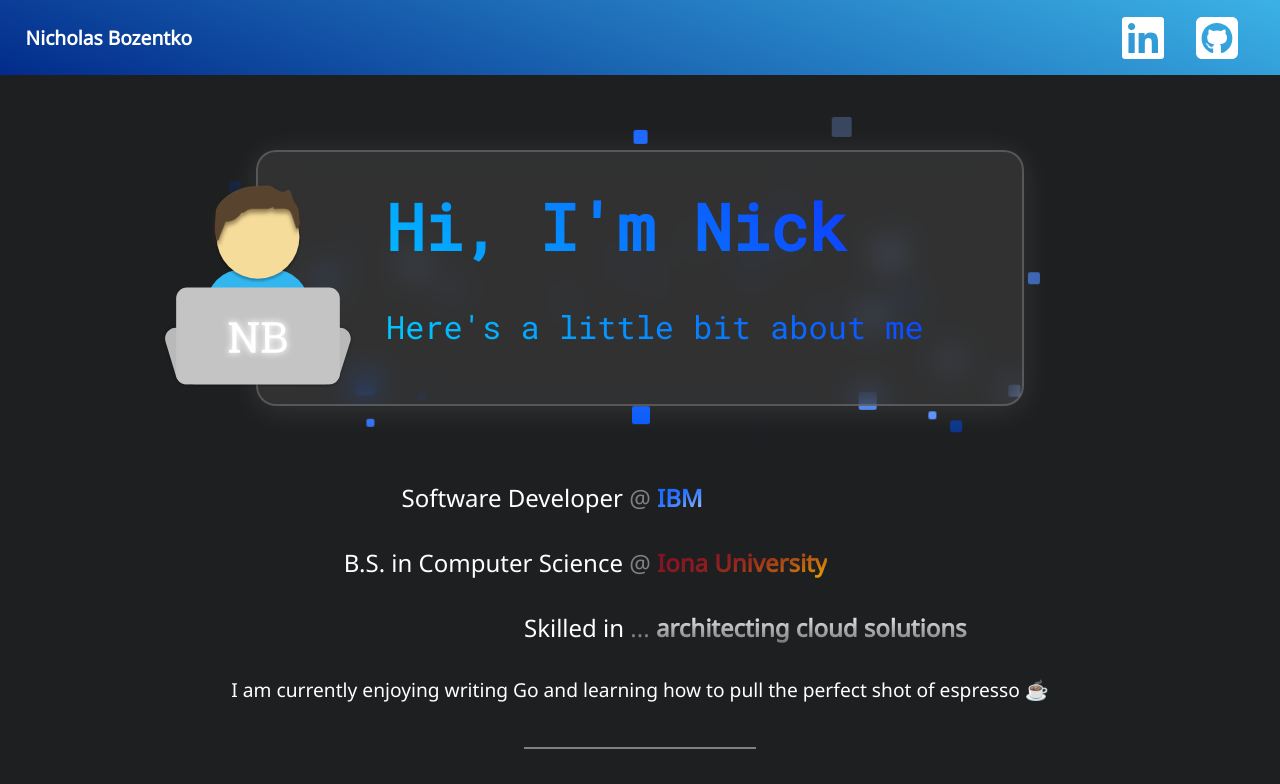
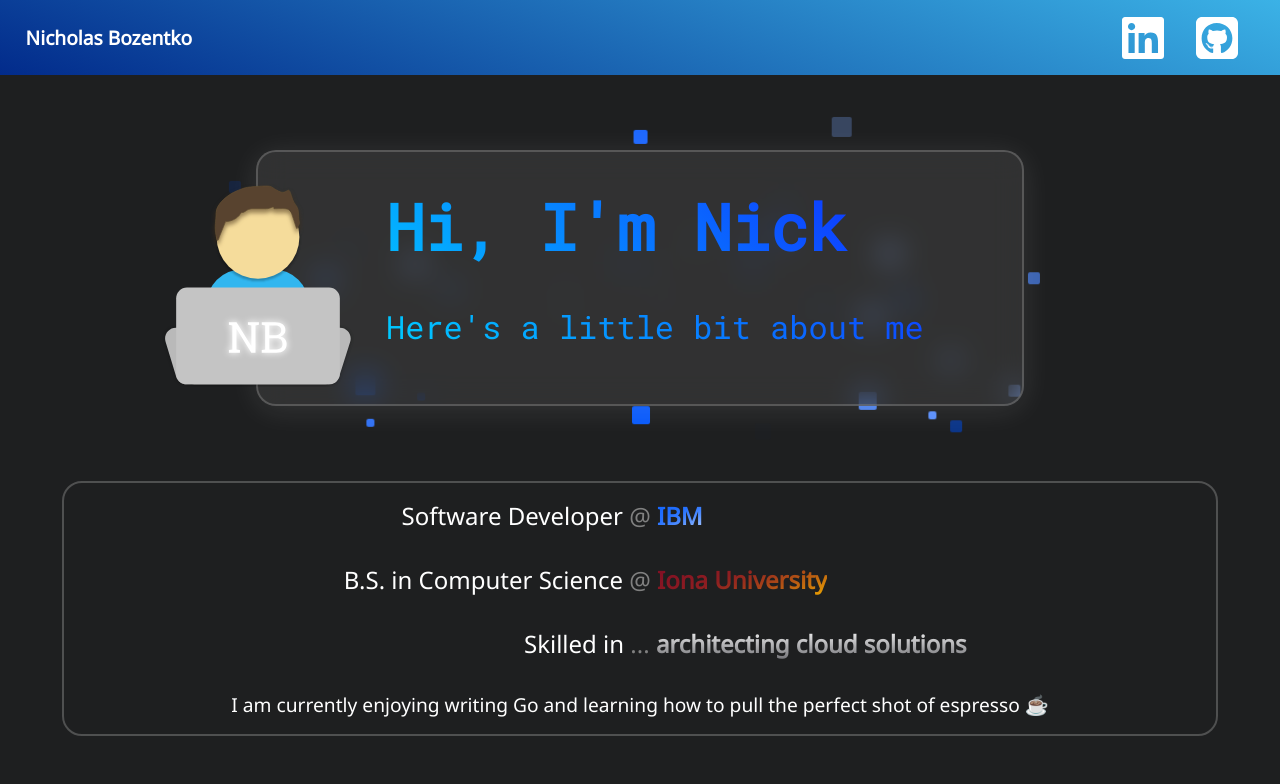
Before and after one commit to nickbozentko/nicholas-bozentko, a Next.js app: page / in a window 1280 px wide. Shown: the top 784 px of the page. Built offline with nearby package versions, Linux system fonts and the light colour scheme.

Commit message:
prevent content from shifting when words change

```diff
--- a/src/components/PersonalDetails.jsx
+++ b/src/components/PersonalDetails.jsx
@@ -26,6 +26,7 @@ const PersonalDetails = () => {
 
     return(
         <div className="personal-details-root">
+            <div className="outer-container">
                 <div className="container">
                     <div className="box left">Software Developer</div>
                     <div className="box center">&nbsp;@&nbsp;</div>
@@ -43,10 +44,9 @@ const PersonalDetails = () => {
                     <div className="box center">&nbsp;...&nbsp;</div>
                     <div className="box right"><span className={`word ${fade ? 'fade' : ''}`}>{skills[currentIndex]}</span></div>
                 </div>
+            </div>
 
             <div className="standalone">I am currently enjoying writing Go and learning how to pull the perfect shot of espresso ☕</div>
-
-            <hr style={{ width: "20%", border: "1px solid gray" }}/>
         </div>
     );
 }
--- a/src/styles/personal-details.scss
+++ b/src/styles/personal-details.scss
@@ -3,46 +3,48 @@
 
 .personal-details-root {
     width: 90%;
-    margin: auto;
-
-    display: flex;
-    flex-direction: column;
-    gap: 2rem;
+    margin: 0 auto 2.5rem auto;
+    border-radius: 20px;
+    border: 2px solid rgba(119, 119, 119, 0.56);
 
     font-size: 1.5rem;
 
+    .outer-container {
+        display: grid;
+    }
+
     .container {
-        display: flex;
-        justify-content: center;
-    }
-    .box {
-        flex: 1;
-        display: flex;
-        align-items: center;
+        display: grid;
+        grid-template-columns: 1fr min-content 1fr;
     }
 
     .left {
         display: flex;
-        justify-content: right;
+        flex-direction: column;
+        justify-content: center;
         color: rgb(255, 255, 255);
         text-align: right;
+        overflow: hidden;
     }
 
     .center {
         display: flex;
+        flex-direction: column;
         justify-content: center;
-        flex: 0;
         color: gray;
     }
 
     .right {
         display: flex;
-        justify-content: left;
+        flex-direction: column;
+        justify-content: center;
+        overflow: hidden;
     }
 
     .standalone {
         text-align: center;
         font-size: 1.2rem;
+        margin: 1rem;
     }
 
     .ibm {
@@ -50,6 +52,7 @@
         color: transparent;
         background-image: linear-gradient(155deg, #0f62fe, 75%, #d0e2ff);
         font-weight: bold;
+        width: fit-content;
     }
 
     .iona {
@@ -57,15 +60,22 @@
         color: transparent;
         background-image: linear-gradient(155deg, colors.$iona-maroon, 75%, colors.$iona-gold);
         font-weight: bold;
+        width: fit-content;
     }
 
 
-    @media (min-width: 934px) {
+    @media (min-width: 933px) {
         max-width: 1200px;
+        .outer-container {
+            grid-template-rows: repeat(3, 4rem);
+        }
     }
 
     @media (max-width: 933px) {
         max-width: 650px;
+        .outer-container {
+            grid-template-rows: repeat(3, 6rem);
+        }
     }
 
     .word {
@@ -74,6 +84,7 @@
         color: transparent;
         background-image: linear-gradient(180deg, #ffffff, #717175);
         font-weight: bold;
+        width: fit-content;
     }
 
     .fade {
```
Lines whose indentation alone changed are shown as unchanged.
